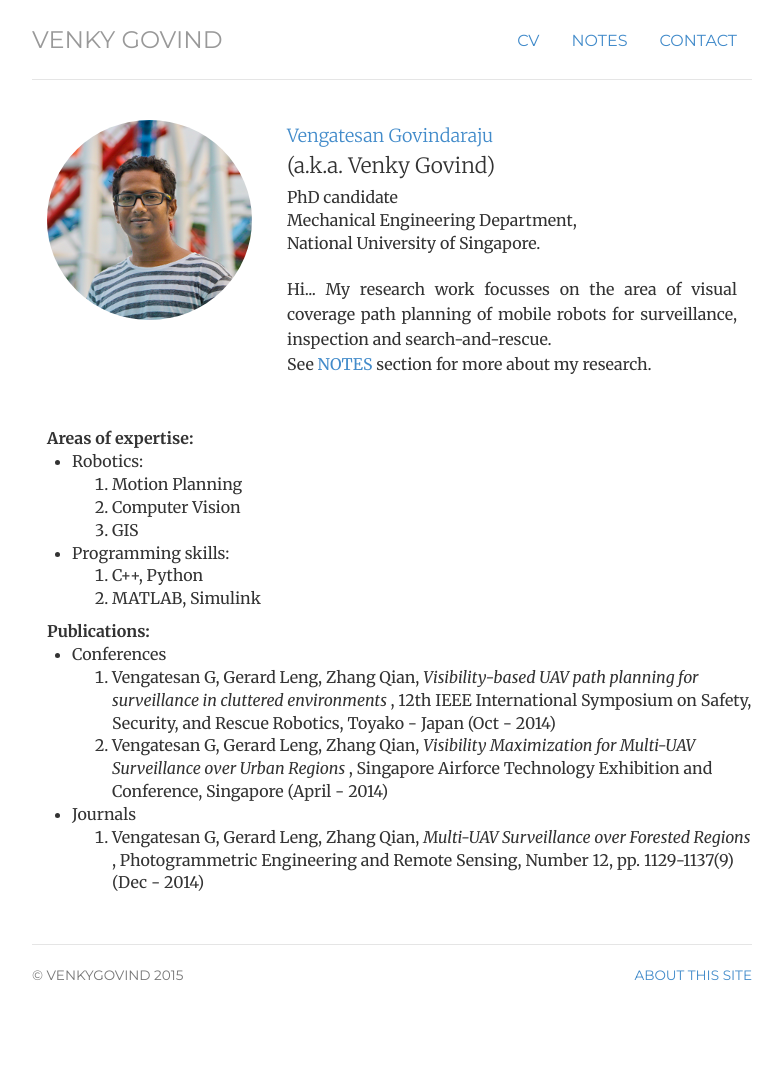
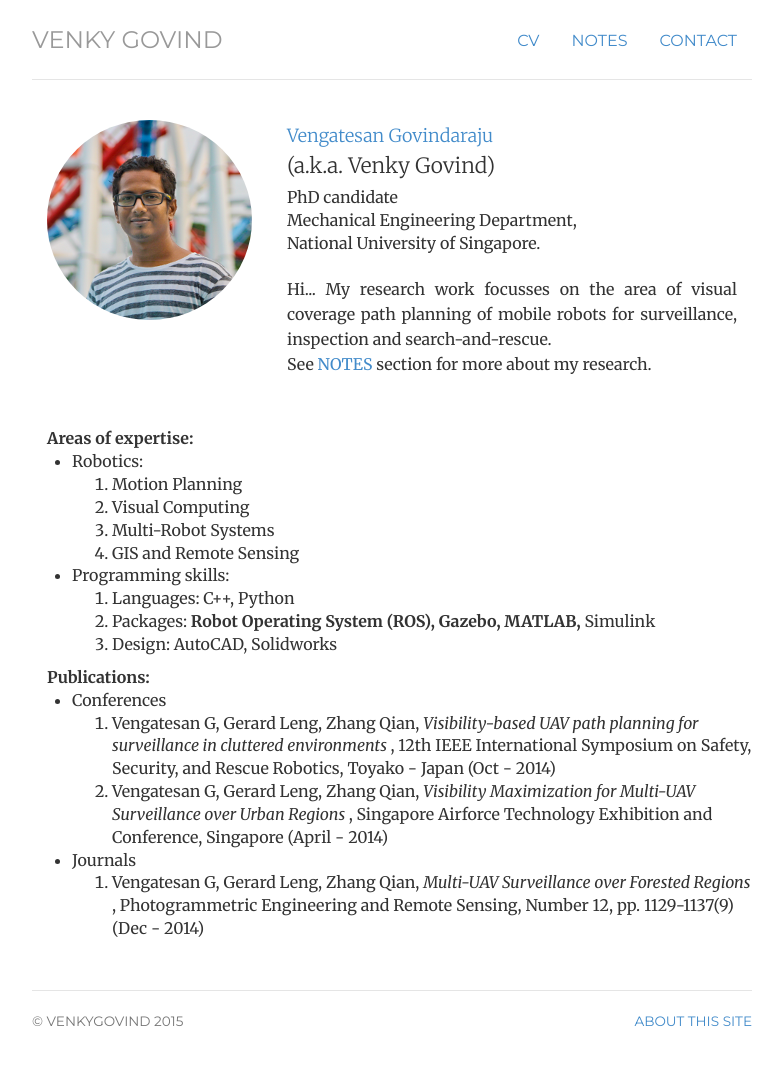
Before and after one commit to webvenky/webvenky.github.io, a Jekyll site: the page built from index.html, in a window 1280 px wide. Shown: the whole page, without its empty margins (248-1031 px from the left). Built offline with Jekyll 4.4.1, drawn with Linux system fonts in a browser that asks for light colours; before the commit the page ends 1037 px from its top, so only the background shows below that.

Commit message:
Changed the CV

```diff
--- a/cv/index.html
+++ b/cv/index.html
@@ -9,7 +9,7 @@ contact: passive
 description: Current CV for Venky Govind (Work in Progress).
 ---
 <div class="cv">
-	<a href="/files/Vengatesan_CV_2015.pdf" class="btn btn-default pull-right" title="Download CV as PDF">Download CV</a>
+	<a href="/files/Vengatesan_CV_2016.pdf" class="btn btn-default pull-right" title="Download CV as PDF">Download CV</a>
 				<div itemscope itemtype="http://data-vocabulary.org/Person">
 				<span itemprop="name"><h1>Vengatesan Govindaraju</h1></span>
 				<address>
--- a/index.html
+++ b/index.html
@@ -25,14 +25,16 @@ contact: passive
 	<li> Robotics:
 		<ol>
 		<li>Motion Planning</li>
-		<li>Computer Vision</li>
-		<li>GIS</li>
+		<li>Visual Computing</li>
+		<li>Multi-Robot Systems</li>
+		<li>GIS and Remote Sensing</li>
 		</ol>
 	</li>
 	<li>Programming skills:
 		<ol>
-		<li> C++, Python</li>
-		<li> MATLAB, Simulink</li>
+		<li> Languages: C++, Python</li>
+		<li> Packages: <b>Robot Operating System (ROS), Gazebo, MATLAB, </b> Simulink</li>
+		<li> Design: AutoCAD, Solidworks</li>
 		</ol>
 	</li>
 </ul>
```
Also changed, not shown: _posts/2016-09-26-Venky-Govind-Simple_Airplane_Package_for_ROS_and_Gazebo.md (+0 -2 lines), 2 other files.
